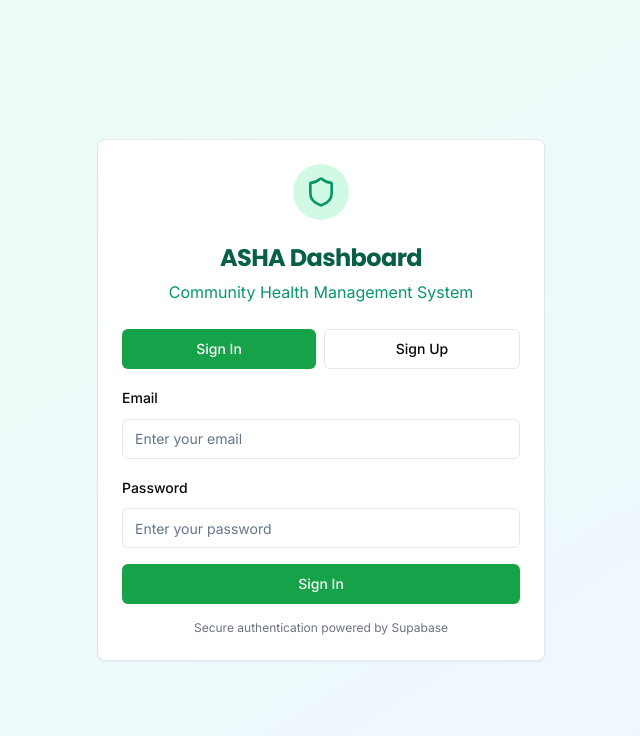
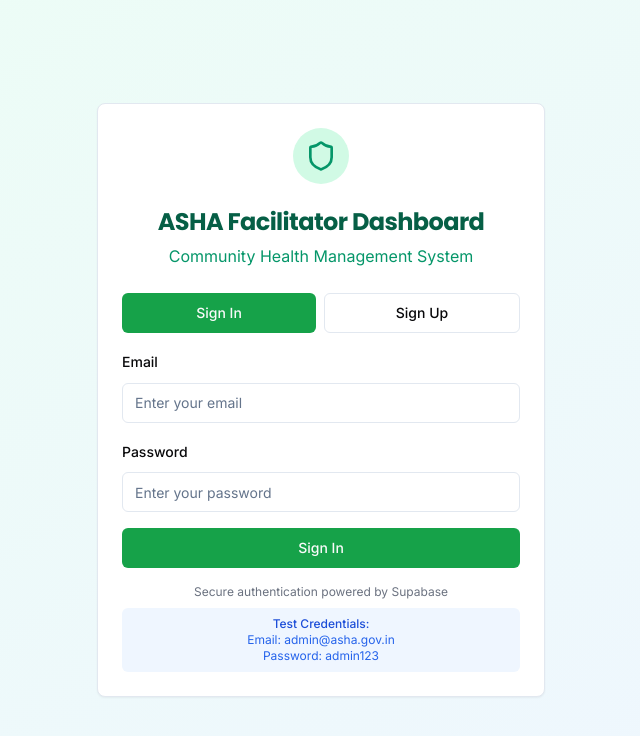
Before and after one commit to Satya24-94/asha-hub-dashboard-view, a React (Vite) app: page / in a window 1280 px wide. Shown: the top 736 px of the page, without its empty margins (319-959 px from the left). Built offline with nearby package versions, Linux system fonts and the light colour scheme.

Commit message:
Fix: Update dashboard heading and signup error
Updated dashboard heading to "ASHA Facilitator Dashboard". Addressed database error during signup. Provided login credentials.

```diff
--- a/src/components/auth/LoginForm.tsx
+++ b/src/components/auth/LoginForm.tsx
@@ -12,7 +12,7 @@ export const LoginForm = () => {
   const [email, setEmail] = useState('');
   const [password, setPassword] = useState('');
   const [fullName, setFullName] = useState('');
-  const [role, setRole] = useState<'asha' | 'asha_facilitator'>('asha');
+  const [role, setRole] = useState<'asha' | 'asha_facilitator'>('asha_facilitator');
   const [loading, setLoading] = useState(false);
   const [isSignUp, setIsSignUp] = useState(false);
   const [error, setError] = useState<string | null>(null);
@@ -86,7 +86,7 @@ export const LoginForm = () => {
           <div className="mx-auto mb-4 p-3 bg-emerald-100 rounded-full w-fit">
             <Shield className="h-8 w-8 text-emerald-600" />
           </div>
-          <CardTitle className="text-2xl font-bold text-emerald-800">ASHA Dashboard</CardTitle>
+          <CardTitle className="text-2xl font-bold text-emerald-800">ASHA Facilitator Dashboard</CardTitle>
           <p className="text-emerald-600">Community Health Management System</p>
         </CardHeader>
         <CardContent>
@@ -204,6 +204,11 @@ export const LoginForm = () => {
 
           <div className="mt-4 text-xs text-center text-gray-500">
             <p>Secure authentication powered by Supabase</p>
+            <div className="mt-2 p-2 bg-blue-50 rounded-md">
+              <p className="font-medium text-blue-700">Test Credentials:</p>
+              <p className="text-blue-600">Email: admin@asha.gov.in</p>
+              <p className="text-blue-600">Password: admin123</p>
+            </div>
           </div>
         </CardContent>
       </Card>
```
